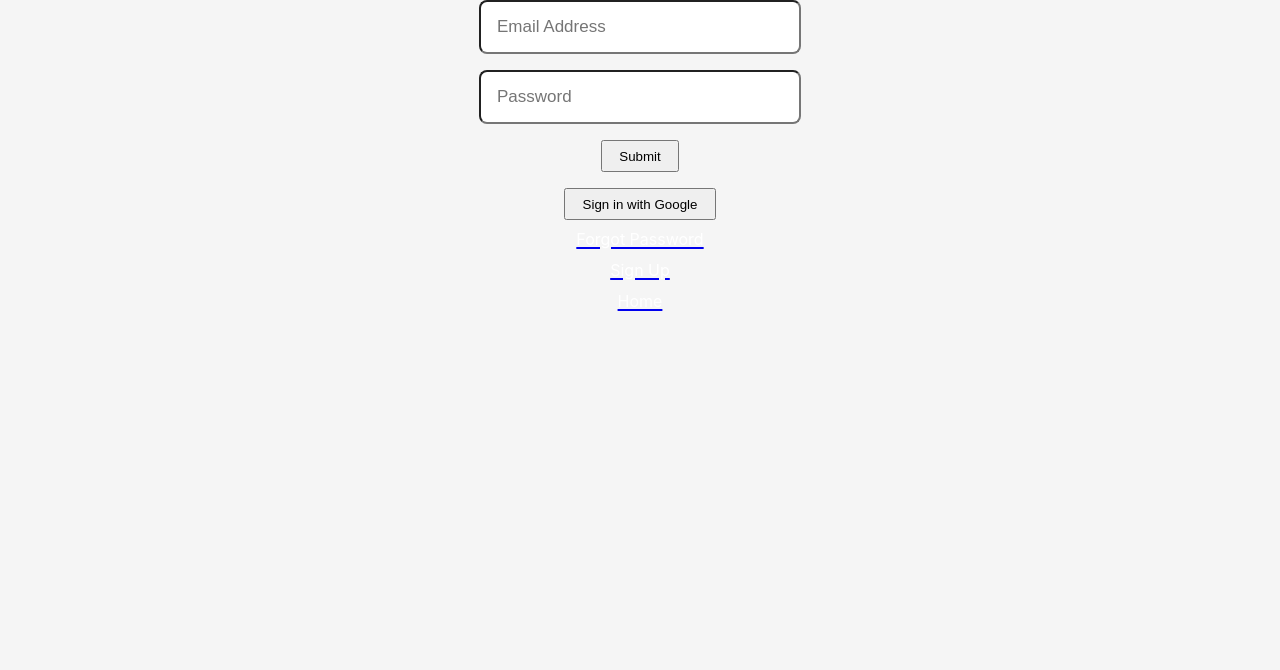
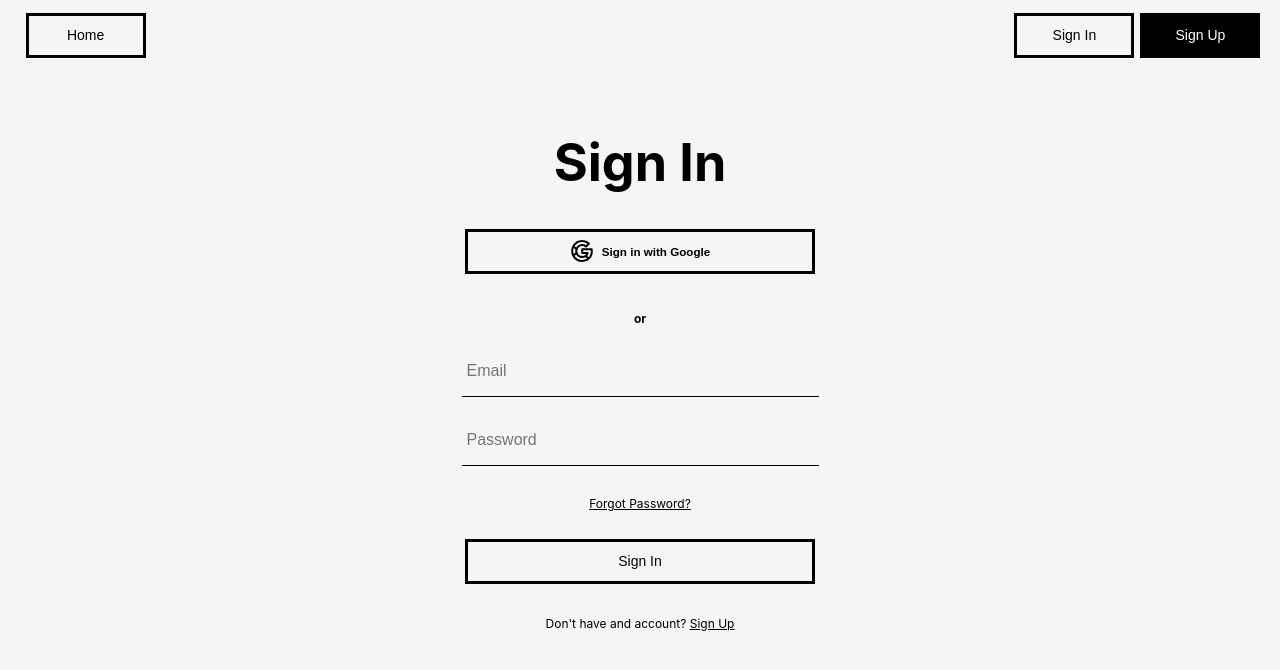
Before and after one commit to loganbertrand/todo-app, a React (Create React App) app: page /login in a window 1280 px wide. Shown: the top 670 px of the page. Built offline with nearby package versions, Linux system fonts and the light colour scheme; no server answers.

Commit message:
major styling progress. minimalist look

```diff
--- a/src/App.css
+++ b/src/App.css
@@ -18,6 +18,7 @@
 	justify-content: flex-start;
 	font-size: calc(10px + 2vmin);
 	color: black;
+	max-width: "90%";
 }
 
 .App-link {
--- a/src/components/Button.js
+++ b/src/components/Button.js
@@ -1,18 +1,28 @@
 import React from "react"
 import styled from "styled-components"
-import { UilCheck } from "@iconscout/react-unicons"
+import { UilCheck, UilGoogle } from "@iconscout/react-unicons"
 
-export const ButtonNav = (props) => {
+export const Button = (props) => {
 	return (
-		<NavButton
+		<ButtonContainer
 			h={props.h}
 			w={props.w}
 			m={props.m}
 			bc={props.bc}
+			c={props.c}
 			onClick={props.onClick}
 		>
-			{props.text}
-		</NavButton>
+			{props.text ? (
+				props.text
+			) : (
+				<Wrapper>
+					<UilGoogle />
+					<h5 style={{ paddingLeft: ".5rem" }}>
+						{props.register ? "Register " : "Sign in "} with Google
+					</h5>
+				</Wrapper>
+			)}
+		</ButtonContainer>
 	)
 }
 
@@ -24,24 +34,37 @@ export const ButtonCheck = (props) => {
 	)
 }
 
-const NavButton = styled.button`
+const ButtonContainer = styled.button`
 	width: ${(props) => (props.w ? props.w : "120px")};
 	height: ${(props) => (props.h ? props.h : "45px")};
 	background-color: ${(props) => (props.bc ? props.bc : "transparent")};
 	border-radius: 0px;
 	box-shadow: none;
-	border: solid;
-	color: black;
+	border: solid black;
+	color: ${(props) => (props.c ? props.c : "black")};
 	font-size: 14px;
 	margin: ${(props) => (props.m ? props.m : "0 0 0 0")};
+	display: flex;
+	justify-content: center;
+	align-items: center;
+	cursor: pointer;
 `
 const CheckButton = styled.button`
-	padding: 3px;
+	padding: 2px;
 	background-color: transparent;
 	border-radius: 0px;
 	box-shadow: none;
 	border: solid;
 	color: black;
 	font-size: 14px;
-	margin: ${(props) => (props.m ? props.m : "0 0 0 0")};
+	display: flex;
+	justify-content: center;
+	align-items: center;
+	cursor: pointer;
 `
+const Wrapper = styled.div`
+	display: flex;
+	flex-direction: row;
+	justify-content: center;
+	align-items: center;
+`
--- a/src/components/Input.js
+++ b/src/components/Input.js
@@ -1,20 +1,7 @@
 import React from "react"
 import styled from "styled-components"
 
-const InputLogin = (props) => {
-	return (
-		<InputContainer
-			type={props.type}
-			placeholder={props.placeholder}
-			onChange={props.onChange}
-			mb={props.mb}
-			height={props.height}
-			width={props.width}
-		/>
-	)
-}
-
-const InputTask = (props) => {
+const Input = (props) => {
 	return (
 		<InputField
 			height={props.height}
@@ -23,21 +10,13 @@ const InputTask = (props) => {
 			type={props.type}
 			value={props.value}
 			onChange={props.onChange}
+			placeholder={props.placeholder}
 		/>
 	)
 }
 
-export { InputLogin, InputTask }
+export { Input }
 
-const InputContainer = styled.input`
-	border-radius: 8px;
-	text-align: left;
-	height: ${(props) => (props.height ? props.height : "48px")};
-	width: ${(props) => (props.mb ? props.mb : "300px")};
-	font-size: 17px;
-	padding-left: 16px;
-	margin-bottom: ${(props) => (props.mb ? props.mb : null)};
-`
 const InputField = styled.input`
 	background: transparent;
 	border: none;
@@ -45,8 +24,8 @@ const InputField = styled.input`
 	box-shaow: none;
 	text-align: left;
 	height: ${(props) => (props.height ? props.height : "48px")};
-	width: ${(props) => (props.mb ? props.mb : "300px")};
-	font-size: 20px;
+	width: ${(props) => (props.width ? props.width : "300px")};
+	font-size: 16px;
 	padding-left: 5px;
 	margin-bottom: ${(props) => (props.mb ? props.mb : null)};
 	&:focus {
--- a/src/components/Login.js
+++ b/src/components/Login.js
@@ -1,9 +1,13 @@
 import React, { useState, useEffect } from "react"
 import styled from "styled-components"
 import { Link, useNavigate } from "react-router-dom"
-import { auth, logInWithEmailAndPassword, signInWithGoogle } from "../firebase"
 import { useAuthState } from "react-firebase-hooks/auth"
 import { ColorRing } from "react-loader-spinner"
+
+import { auth, logInWithEmailAndPassword, signInWithGoogle } from "../firebase"
+import { Nav } from "./Nav"
+import { Input } from "./Input"
+import { Button } from "./Button"
 
 const Login = () => {
 	const [email, setEmail] = useState("")
@@ -16,7 +20,9 @@ const Login = () => {
 		if (user) navigate("/")
 	}, [user, loading])
 	return (
-		<div>
+		<>
+			<Nav />
+			<Title>Sign In</Title>
 			{loading && (
 				<ColorRing
 					visible={true}
@@ -27,37 +33,59 @@ const Login = () => {
 			)}
 			{!loading && (
 				<Container>
-					<Email
-						placeholder="Email Address"
+					<Button
+						w={"100%"}
+						m={"0 0 5% 0"}
+						onClick={signInWithGoogle}
+					/>
+
+					<Or>or</Or>
+
+					<Input
+						placeholder="Email"
 						onChange={(e) => setEmail(e)}
+						mb={"5%"}
+						width={"100%"}
 					/>
-					<Password
+					<Input
 						type={"password"}
 						placeholder="Password"
+						mb={"5%"}
+						width={"100%"}
 						onChange={(e) => setPassword(e)}
 					/>
-					<Submit
+					<div
+						style={{
+							flexDirection: "row",
+							justifyContent: "flex-end",
+							alignItems: "flex-end",
+						}}
+					>
+						<Text style={{ textAlign: "right" }}>
+							<Link to={"/reset"} style={{ color: "black" }}>
+								Forgot Password?
+							</Link>
+						</Text>
+					</div>
+
+					<Button
+						w={"100%"}
+						text={"Sign In"}
+						m={"7% 0 0 0"}
 						onClick={() =>
 							logInWithEmailAndPassword(email, password)
 						}
-					>
-						Submit
-					</Submit>
-					<Google onClick={signInWithGoogle}>
-						Sign in with Google
-					</Google>
-					<Link to={"/reset"}>
-						<Text>Forgot Password</Text>
-					</Link>
-					<Link to={"/register"}>
-						<Text>Sign Up</Text>
-					</Link>
-					<Link to={"/"}>
-						<Text>Home</Text>
-					</Link>
+					/>
+
+					<Text style={{ marginTop: "2rem" }}>
+						Don't have and account?{" "}
+						<Link to={"/register"} style={{ color: "black" }}>
+							Sign Up
+						</Link>
+					</Text>
 				</Container>
 			)}
-		</div>
+		</>
 	)
 }
 
@@ -68,36 +96,14 @@ const Container = styled.div`
 	flex-direction: column;
 	justify-content: center;
 	align-items: center;
-`
-
-const Email = styled.input`
-	border-radius: 8px;
-	text-align: left;
-	height: 48px;
-	width: 300px;
-	font-size: 17px;
-	padding-left: 16px;
-	margin-bottom: 5%;
-`
-const Password = styled.input`
-	border-radius: 8px;
-	text-align: left;
-	height: 48px;
-	width: 300px;
-	font-size: 17px;
-	padding-left: 16px;
-`
-const Submit = styled.button`
-	padding: 2% 5% 2% 5%;
-	margin-top: 5%;
-	cursor: pointer;
-`
-const Google = styled.button`
-	padding: 2% 5% 2% 5%;
-	margin-top: 5%;
-	cursor: pointer;
+	width: 350px;
 `
 const Text = styled.span`
-	font-size: 16px;
-	color: white;
+	font-size: 12px;
+	color: black;
 `
+const Title = styled.h1``
+
+const Or = styled.h5`
+	font-size: 12px;
+`
--- a/src/components/Nav.js
+++ b/src/components/Nav.js
@@ -3,30 +3,36 @@ import styled from "styled-components"
 import { Link } from "react-router-dom"
 
 import { logout } from "../firebase"
-import { ButtonNav } from "./Button"
+import { Button } from "./Button"
 
 export const Nav = (props) => {
 	return (
 		<Container>
 			<Link to={"/"} style={{ textDecoration: "none" }}>
-				<Text>Home</Text>
+				<Button text="Home" />
 			</Link>
 			{props.user && (
 				<UserWrapper>
 					<Text style={{ paddingRight: "3%" }}>
 						{props.user.displayName}
 					</Text>
-					<ButtonNav
-						onClick={logout}
-						text="Sign Out"
-						m={"0 0 0 3%"}
-					/>
+					<Button onClick={logout} text="Sign Out" m={"0 0 0 3%"} />
 				</UserWrapper>
 			)}
 			{!props.user && (
-				<Link to={"/login"} style={{ textDecoration: "none" }}>
-					<Text>Login/Sign-Up</Text>
-				</Link>
+				<UserWrapper>
+					<Link to={"/login"} style={{ textDecoration: "none" }}>
+						<Button text="Sign In" />
+					</Link>
+					<Link to={"/register"} style={{ textDecoration: "none" }}>
+						<Button
+							text="Sign Up"
+							m={"0 0 0 5%"}
+							bc={"black"}
+							c={"white"}
+						/>
+					</Link>
+				</UserWrapper>
 			)}
 		</Container>
 	)
--- a/src/components/Register.js
+++ b/src/components/Register.js
@@ -7,50 +7,93 @@ import {
 	registerWithEmailAndPassword,
 	signInWithGoogle,
 } from "../firebase"
-import { InputLogin } from "./Input"
+import { Input } from "./Input"
+import { Nav } from "./Nav"
+import { Button } from "./Button"
 
 const Register = () => {
 	const [email, setEmail] = useState("")
 	const [password, setPassword] = useState("")
+	const [confirmPassword, setConfirmPassword] = useState("")
 	const [name, setName] = useState("")
-	const [user, loading, error] = useAuthState(auth)
+	const [user, loading] = useAuthState(auth)
 	const navigate = useNavigate()
 	const register = () => {
-		if (!name) alert("Please enter name")
+		if (!name || confirmPassword !== password || !email) {
+			if (!name) {
+				alert("Please enter name")
+			}
+			if (confirmPassword !== password) {
+				alert("Please ensure your passwords match")
+			}
+			if (!email) {
+				alert("Please enter email")
+			}
+		} else {
 			registerWithEmailAndPassword(name, email, password)
+		}
 	}
 	useEffect(() => {
 		if (loading) return
 		if (user) navigate("/")
-	}, [user, loading])
+	}, [user, loading, navigate])
 
 	return (
+		<>
+			<Nav />
+			<Title>Sign Up</Title>
 			<Container>
-			<InputLogin
+				<Button
+					w={"100%"}
+					m={"0 0 5% 0"}
+					onClick={signInWithGoogle}
+					register
+				/>
+
+				<Or>or</Or>
+				<Input
 					placeholder="Full Name"
-				onChange={(e) => setName(e)}
+					onChange={(e) => setName(e.target.value)}
 					mb="5%"
+					width={"100%"}
+					value={name}
 				/>
-			<InputLogin
+				<Input
 					placeholder="Email Address"
-				onChange={(e) => setEmail(e)}
+					onChange={(e) => setEmail(e.target.value)}
 					mb="5%"
+					width={"100%"}
+					value={email}
 				/>
-			<InputLogin
+				<Input
 					type={"password"}
 					placeholder="Password"
-				onChange={(e) => setPassword(e)}
+					onChange={(e) => setPassword(e.target.value)}
 					mb="5%"
+					width={"100%"}
+					value={password}
 				/>
-			<Submit onClick={register}>Submit</Submit>
-			<Google onClick={signInWithGoogle}>Register with Google</Google>
-			<Link to={"/login"}>
-				<Text>Already have an Account?</Text>
+				<Input
+					type={"password"}
+					placeholder="Confirm Password"
+					onChange={(e) => setConfirmPassword(e.target.value)}
+					mb="5%"
+					width={"100%"}
+					value={confirmPassword}
+				/>
+				<Button
+					w={"100%"}
+					text={"Create Account"}
+					m={"7% 0 5% 0"}
+					onClick={() => register(email, password)}
+				/>
+				<Text style={{ textAlign: "right" }}>
+					<Link to={"/login"} style={{ color: "black" }}>
+						Already have an Account?
 					</Link>
-			<Link to={"/"}>
-				<Text>Home</Text>
-			</Link>
+				</Text>
 			</Container>
+		</>
 	)
 }
 
@@ -61,19 +104,15 @@ const Container = styled.div`
 	flex-direction: column;
 	justify-content: center;
 	align-items: center;
-`
-const Submit = styled.button`
-	padding: 2% 5% 2% 5%;
-	margin-top: 5%;
-	cursor: pointer;
-`
-const Google = styled.button`
-	padding: 2% 5% 2% 5%;
-	margin-top: 5%;
-	cursor: pointer;
+	width: 350px;
 `
 
+const Title = styled.h1``
+
 const Text = styled.span`
-	font-size: 16px;
+	font-size: 14px;
 	color: white;
 `
+const Or = styled.h5`
+	font-size: 12px;
+`
--- a/src/components/Reset.js
+++ b/src/components/Reset.js
@@ -4,7 +4,7 @@ import { useAuthState } from "react-firebase-hooks/auth"
 import { useNavigate } from "react-router-dom"
 import { Link } from "react-router-dom"
 import { auth, sendPasswordReset } from "../firebase"
-import { InputLogin } from "./Input"
+import { Input } from "./Input"
 
 const Reset = () => {
 	const [email, setEmail] = useState("")
@@ -16,10 +16,7 @@ const Reset = () => {
 	}, [user, loading])
 	return (
 		<Container>
-			<InputLogin
-				placeholder="Email Address"
-				onChange={(e) => setEmail(e)}
-			/>
+			<Input placeholder="Email Address" onChange={(e) => setEmail(e)} />
 			<Submit onClick={() => sendPasswordReset(email)}>
 				Send Reset Email
 			</Submit>
--- a/src/components/TodoForm.js
+++ b/src/components/TodoForm.js
@@ -1,10 +1,10 @@
 import React from "react"
-import { InputTask } from "./Input"
+import { Input } from "./Input"
 
 const TodoForm = ({ value, onChange, onSubmit }) => {
 	return (
 		<form onSubmit={onSubmit}>
-			<InputTask type={"text"} value={value} onChange={onChange} />
+			<Input type={"text"} value={value} onChange={onChange} />
 		</form>
 	)
 }
```
Also changed, not shown: public/index.html (+2 -22 lines), src/Home.js (+2 -27 lines), src/components/Todo.js (+4 -21 lines). Lines whose indentation alone changed are shown as unchanged.
